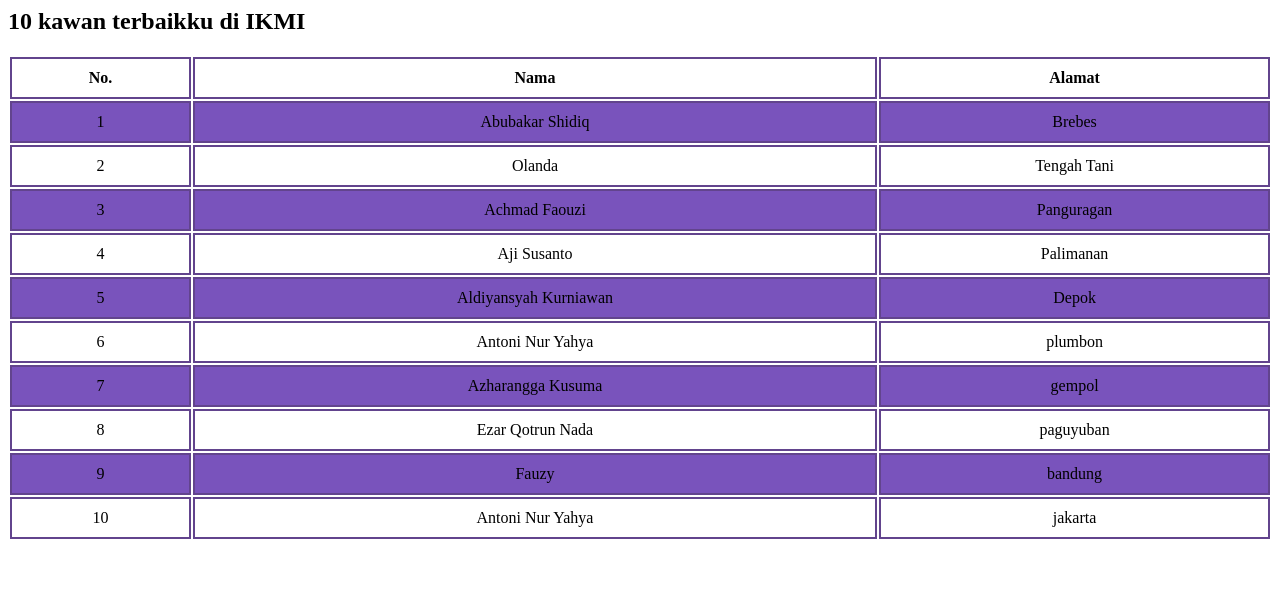
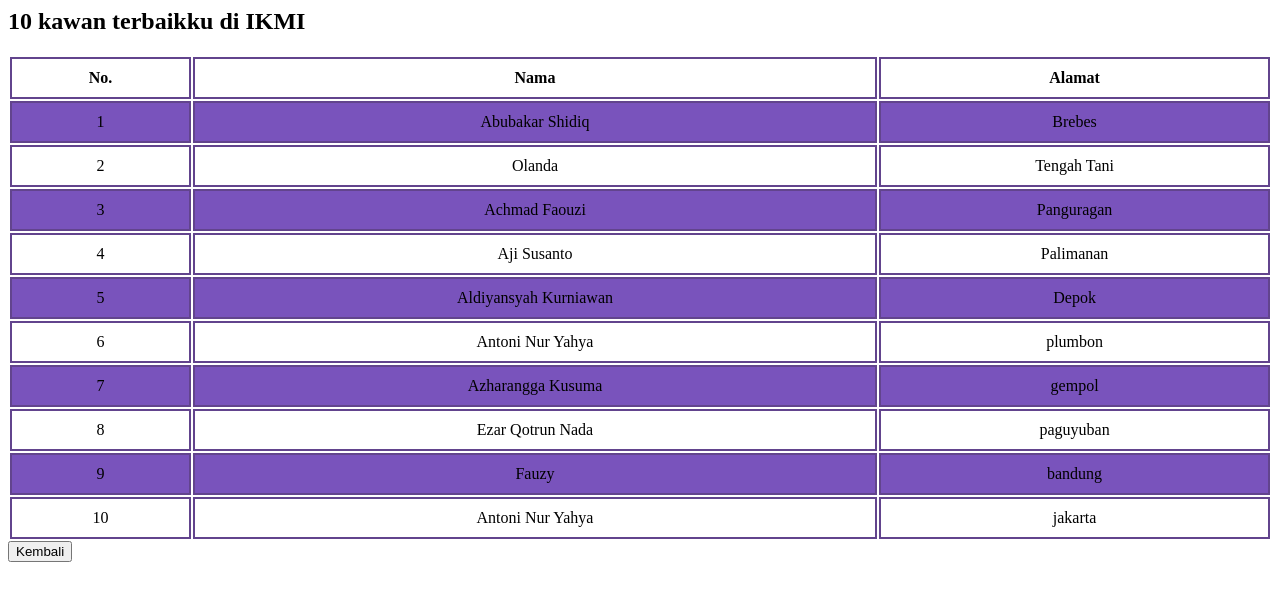
Before and after one commit to kaee97/tugas, a plain HTML site: page p03/kesatu.html in a window 1280 px wide. Drawn offline with Linux system fonts and the light colour scheme.

Commit message:
p03/kesatu.html

```diff
--- a/p03/kesatu.html
+++ b/p03/kesatu.html
@@ -79,6 +79,6 @@ tr:nth-child(even) {
     <td>jakarta</td>
   </tr>
 </table>
-
+<button onclick="document.location.href = '../saya.html' ">Kembali</button>
 </body>
 </html>
```
